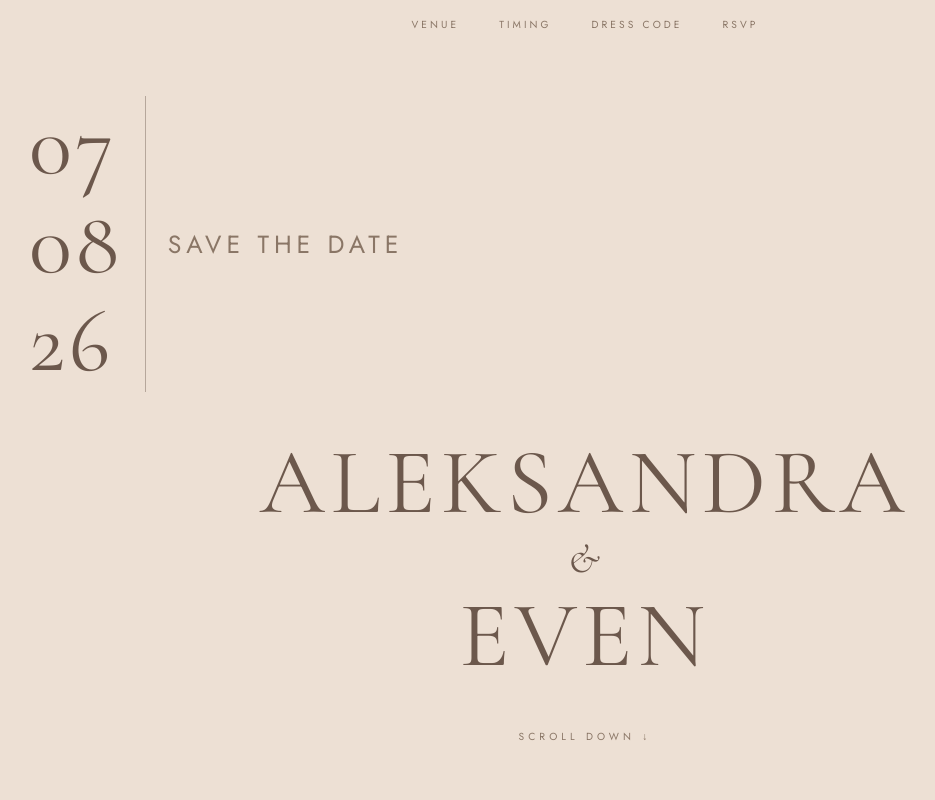
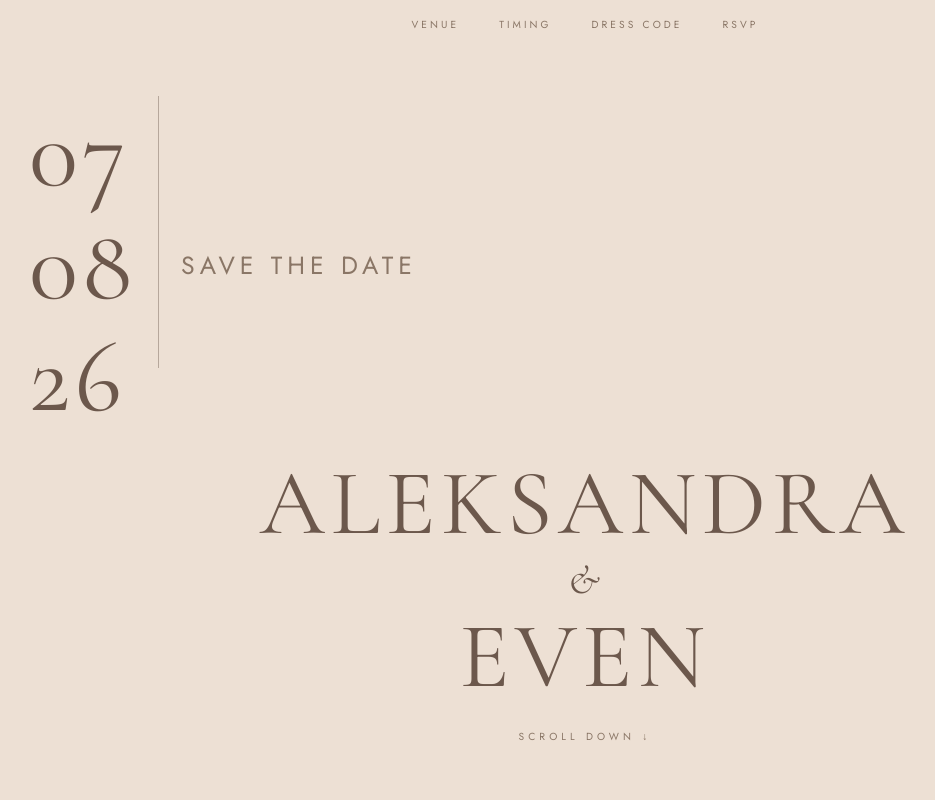
Before and after one commit to solboy1998/wedding, a plain HTML site: page index.html in a window 1280 px wide. Shown: the top 800 px of the page, without its empty margins (55-990 px from the left). Drawn offline with Linux system fonts and the light colour scheme.

Commit message:
Add files via upload

```diff
--- a/index.html
+++ b/index.html
@@ -37,9 +37,9 @@ nav.scrolled{background:linear-gradient(var(--bg),rgba(237,224,212,0))}
 /* hero — save the date */
 .hero{min-height:100vh;display:flex;flex-direction:column;background:var(--bg);
   padding:clamp(70px,11vw,96px) clamp(28px,7vw,84px) clamp(40px,6vw,54px)}
-.sd-date{align-self:flex-start;display:flex;gap:22px;align-items:stretch;animation:fade 1.3s .15s both}
-.sd-date .nums{display:flex;flex-direction:column;font-family:'Cormorant Garamond',serif;font-weight:400;font-size:clamp(3rem,10vw,5.6rem);line-height:1.1;letter-spacing:.04em;color:var(--ink)}
-.sd-date .vrule{width:1px;background:var(--rule);align-self:stretch}
+.sd-date{align-self:flex-start;display:flex;gap:22px;align-items:flex-start;animation:fade 1.3s .15s both}
+.sd-date .nums{display:flex;flex-direction:column;font-family:'Cormorant Garamond',serif;font-weight:400;font-size:clamp(3.4rem,11.5vw,6.4rem);line-height:1.1;letter-spacing:.04em;color:var(--ink)}
+.sd-date .vrule{width:1px;background:var(--rule);min-height:clamp(200px,34vh,360px)}
 .sd-mid{flex:1;display:flex;flex-direction:column;justify-content:center;align-items:center;text-align:center;width:100%;gap:clamp(20px,4vw,32px)}
 .sd-label{align-self:center;white-space:nowrap;font-size:clamp(.88rem,3.2vw,1.55rem);letter-spacing:.2em;text-transform:uppercase;color:var(--muted);font-weight:400;animation:fade 1.3s .4s both}
 .sd-names{font-family:'Cormorant Garamond',serif;font-weight:400;text-transform:uppercase;line-height:1.08;animation:rise 1.3s .55s both}
```
